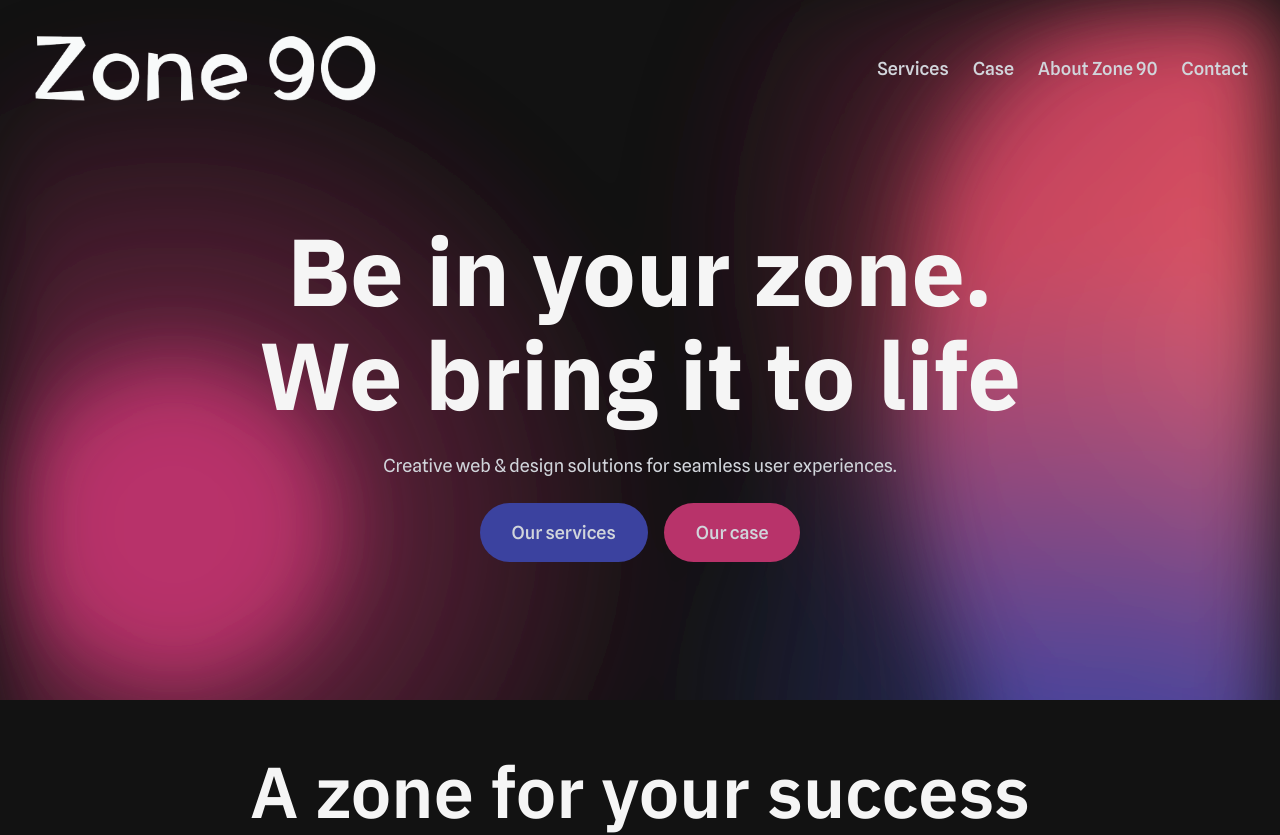
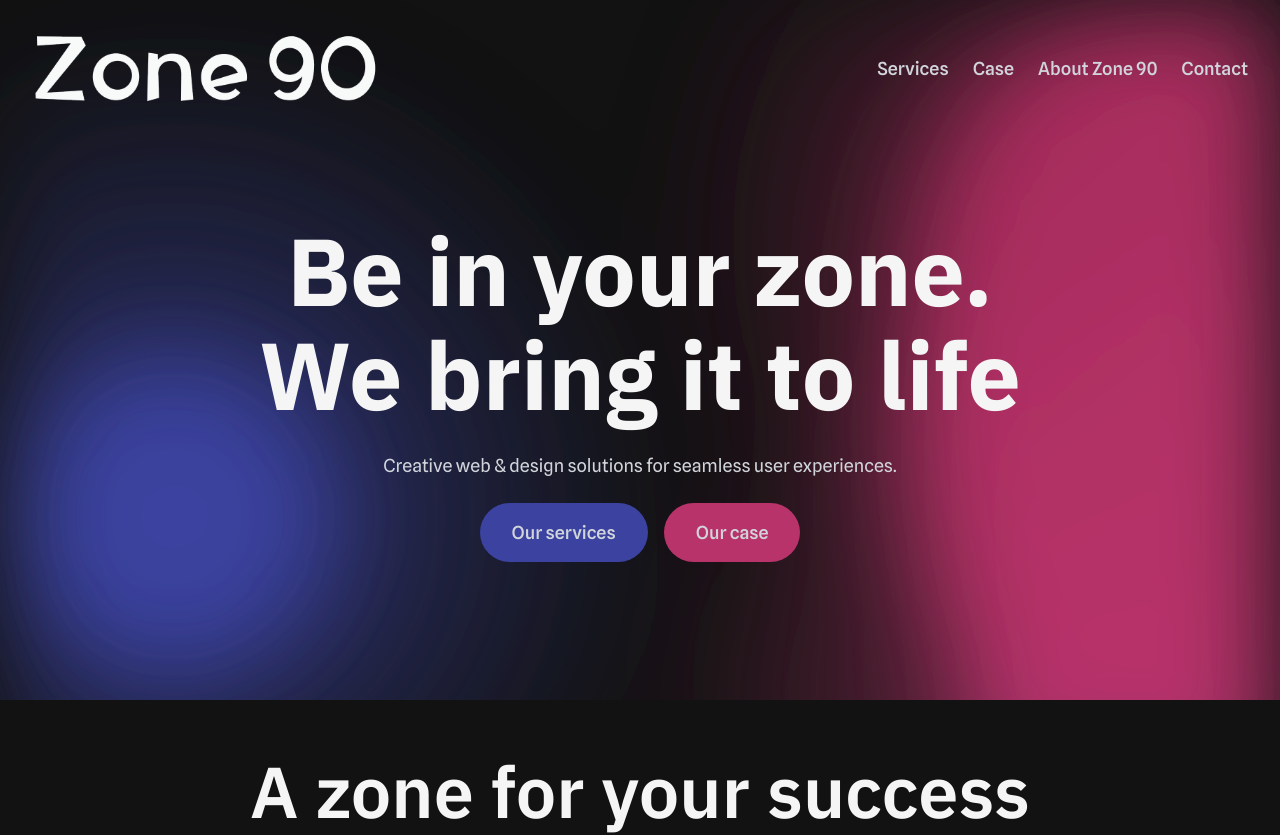
Before and after one commit to Marahkny/Marahs-portofolio, a Next.js app: page / in a window 1280 px wide. Shown: the top 835 px of the page. Built offline with nearby package versions, Linux system fonts and the light colour scheme.

Commit message:
update the footer

```diff
--- a/src/app/Componenet/Footer.js
+++ b/src/app/Componenet/Footer.js
@@ -81,7 +81,7 @@ export default function Footer() {
           <p className="text-[#121212]">
             <a
               href="mailto:contact@zone90.se"
-              className="text-[#121212] hover:decoration-[#121212]  focus:outline-none focus-visible:ring-2 focus-visible:ring-white"
+              className="text-[#121212] hover:decoration-[#121212]  hover:underline  focus:outline-none focus-visible:ring-2 focus-visible:ring-white"
               aria-label="Send an email to contact@zone90.se"
               title="Send email"
             >
@@ -99,7 +99,7 @@ export default function Footer() {
               aria-label="Visit our LinkedIn page"
               title="LinkedIn"
             >
-              <FaLinkedinIn className="text-[24px] text-[#3B429F]" aria-hidden="true" />
+              <FaLinkedinIn className="text-[26px] text-[#3B429F]" aria-hidden="true" />
             </a>
             <a
               href="https://www.facebook.com/people/Zone90/61575014166638/"
@@ -109,7 +109,7 @@ export default function Footer() {
               aria-label="Visit our LinkedIn page"
               title="LinkedIn"
             >
-              <TfiFacebook className="text-[24px] text-[#3B429F]" aria-hidden="true" />
+              <TfiFacebook className="text-[26px] text-[#3B429F]" aria-hidden="true" />
             </a>
           </div></div>
       </div>
--- a/src/app/Home/bubble.css
+++ b/src/app/Home/bubble.css
@@ -4,10 +4,7 @@
   --color1: 59, 66, 159;  /* #3B429F */
   --color2: 184, 51, 106; /* #B8336A */
   --color3: 157, 42, 86;/* (Behöll RGB-värdena) */
-  --color4: 255, 107, 107; /* #FF6B6B */
   --color5: 59, 66, 159;  /* #FFB84C */
-  --color-interactive: 157, 42, 86; /* #9D2A56 */
-
   --circle-size: 110vw;
 
 }
@@ -77,13 +74,13 @@
 }
 
 .gradients-container {
-  filter: url(#goo) blur(40px);
+  filter: url(#goo) blur(50px);
   width: 100%;
   height: 100%;
   position: absolute;
   top: 0;
   left: 0;
-  max-height: 105vh;
+  max-height: 100vh;
   overflow: hidden;
 }
 
@@ -106,7 +103,7 @@
   height: var(--circle-size);
   top: calc(20% - var(--circle-size) / 2);
   right: calc(100% - var(--circle-size) / 2);
-  background: radial-gradient(circle at center, rgba(var(--color2), 0.7) 0, rgba(var(--color2), 0) 50%);
+  background: radial-gradient(circle at center, rgba(var(--color5), 0.7) 0, rgba(var(--color5), 0) 50%);
   animation: moveElliptical 20s ease-in-out infinite;
 }
 
@@ -119,13 +116,13 @@
 
 
 .g4 {
-  background: radial-gradient(circle at center, rgba(var(--color4), 0.7) 0, rgba(var(--color4), 0) 50%);
+  background: radial-gradient(circle at center, rgba(var(--color2), 0.7) 0, rgba(var(--color2), 0) 50%);
   transform-origin: calc(20% - 600px);
   animation: moveFromTopBalanced 30s ease-in-out infinite;
 }
 
 .g5 {
-  background: radial-gradient(circle at center, rgba(var(--color5), 0.7) 0, rgba(var(--color5), 0) 50%);
+  background: radial-gradient(circle at center, rgba(var(--color2), 0.7) 0, rgba(var(--color2), 0) 50%);
   transform-origin: calc(50% - 800px) calc(50% + 200px);
   animation: moveInCircle 40s ease-in-out infinite;
 }
```
